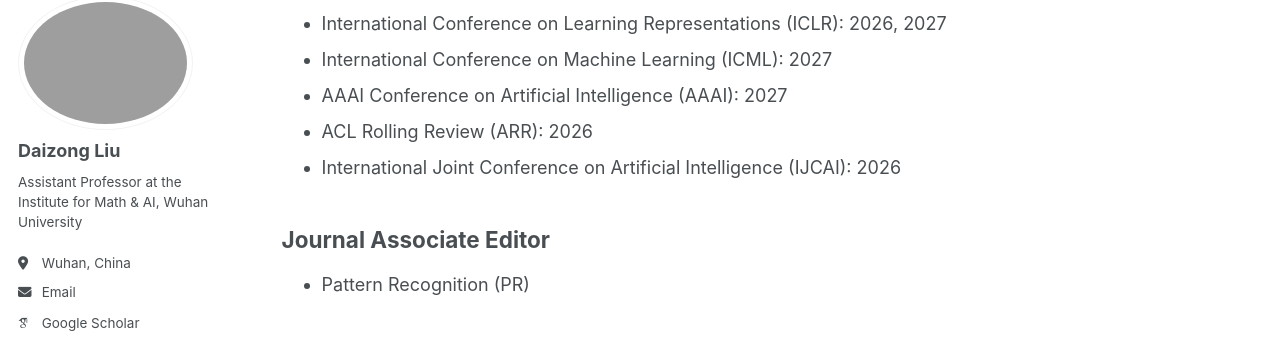
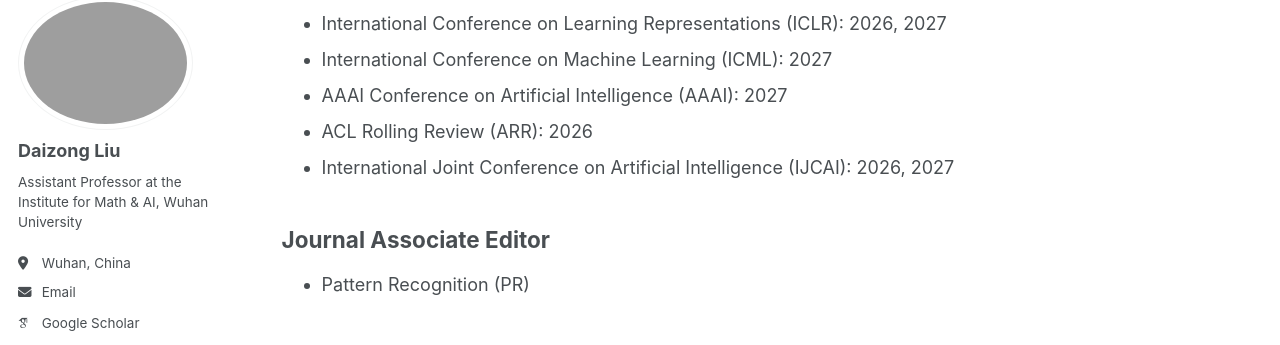
Before and after one commit to liudaizong/liudaizong.github.io, a Jekyll site: the page built from _pages/service.md, in a window 1280 px wide and 900 px high, scrolled down 329 px. Shown: the part 103-448 px from the top of the window. Built offline with Jekyll 4.4.1, drawn with Linux system fonts in a browser that asks for light colours; some web fonts are replaced.

Commit message:
Update service.md

```diff
--- a/_pages/service.md
+++ b/_pages/service.md
@@ -14,7 +14,7 @@ layout: archive
 * International Conference on Machine Learning (ICML): 2027
 * AAAI Conference on Artificial Intelligence (AAAI): 2027
 * ACL Rolling Review (ARR): 2026
-* International Joint Conference on Artificial Intelligence (IJCAI): 2026
+* International Joint Conference on Artificial Intelligence (IJCAI): 2026, 2027
 
 ## Journal Associate Editor
 * Pattern Recognition (PR)
```
